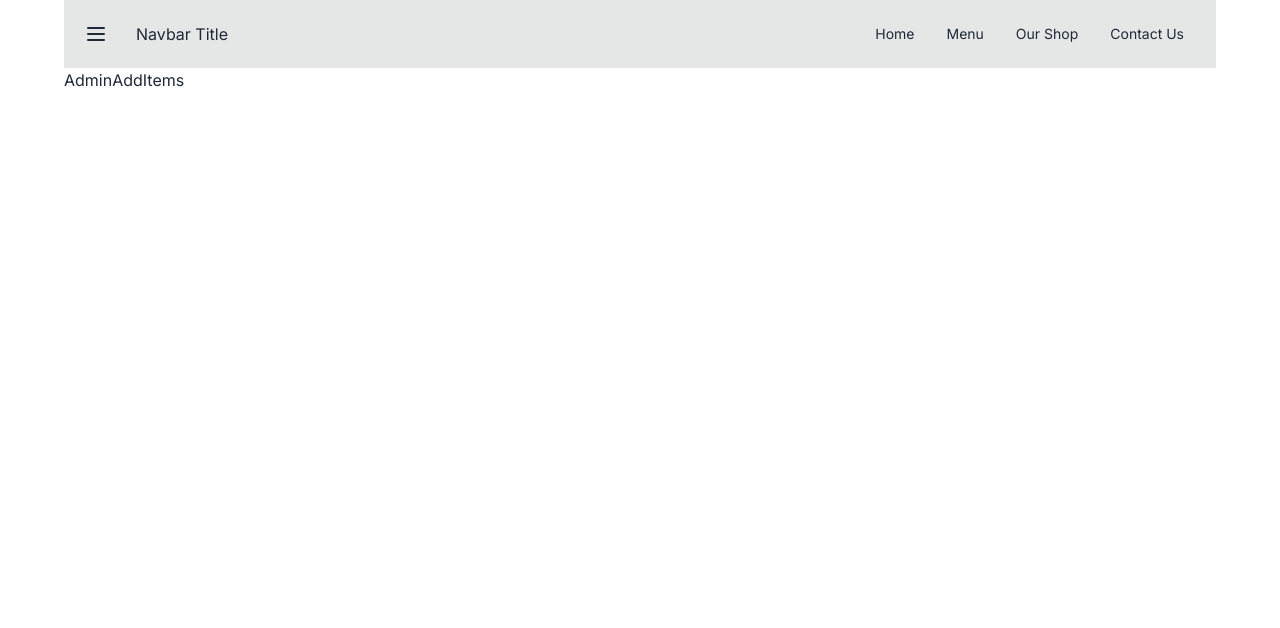
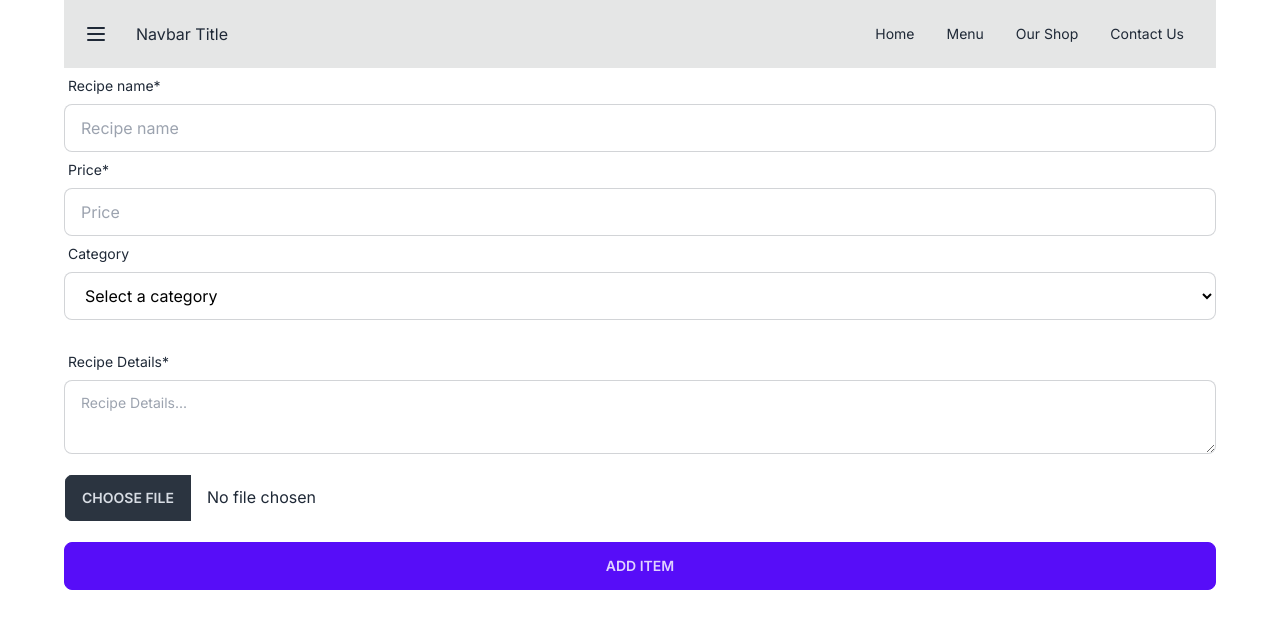
Before and after one commit to suhanurrahman007/Bistro-Boos, a React (Vite) app: page /dashboard/adminAddItems in a window 1280 px wide. Shown: the top 628 px of the page. Built offline with nearby package versions, Linux system fonts and the light colour scheme; no server answers; sample sign-in values are in the browser's storage.

Commit message:
menu items show and delete here

```diff
--- a/src/Pages/DashboardPages/AdminAddItems/AdminAddItems.jsx
+++ b/src/Pages/DashboardPages/AdminAddItems/AdminAddItems.jsx
@@ -1,6 +1,130 @@
+import { useForm } from "react-hook-form";
+import usePublicAxios from "../../../hooks/usePublicAxios";
+import useAxios from "../../../hooks/useAxios";
+import Swal from "sweetalert2";
+
+const image_hosting_key = import.meta.env.VITE_IMAGE_HOSTING;
+
+const image_hosting_api = `https://api.imgbb.com/1/upload?expiration=600&key=${image_hosting_key}`;
 
 const AdminAddItems = () => {
-    return <div>AdminAddItems</div>;
+  const { register, handleSubmit, reset } = useForm();
+  const axiosPublic = usePublicAxios()
+
+  const axios = useAxios()
+
+
+  const onSubmit = async (data) => {
+    console.log(data);
+    const imageFile = {image : data.image[0]}
+    const res = await axiosPublic.post(image_hosting_api,imageFile, {
+        headers: {
+            "content-type" : "multipart/form-data"
+        }
+    })
+
+    console.log(res.data);
+
+    if (res.data.success) {
+      const menuItem = {
+        name: data.name,
+        category: data.category,
+        price: parseFloat(data.price),
+        recipe: data.recipe,
+        image: res.data.data.display_url
+      }
+
+      const res = await axios.post("/menu", menuItem)
+      console.log(res.data);
+      reset()
+      if (res.data.insertedId) {
+        Swal.fire({
+          icon: "success",
+          title: "Wow...",
+          text: "Menu Item is Added Successfully!",
+        });
+      }
+
+
+      // console.log(menuItem);
+    }
+  };
+
+  return (
+    <div>
+      <form onSubmit={handleSubmit(onSubmit)}>
+        <div className="text-black">
+          <div className="form-control">
+            <label className="label">
+              <span className="label-text ">Recipe name*</span>
+            </label>
+            <input
+              type="text"
+              {...register("name")}
+              placeholder="Recipe name"
+              className="input input-bordered"
+              required
+            />
+          </div>
+
+          <div className="form-control">
+            <label className="label">
+              <span className="label-text ">Price*</span>
+            </label>
+            <input
+              type="text"
+              {...register("price")}
+              placeholder="Price"
+              className="input input-bordered"
+              required
+            />
+          </div>
+
+          <div className="form-control">
+            <label className="label">
+              <span className="label-text ">Category</span>
+            </label>
+            <select
+              className="input input-bordered"
+              {...register("category")}
+              defaultValue={"default"}
+              required
+            >
+              <option disabled value="default">Select a category</option>
+              <option value="pizza">pizza</option>
+              <option value="Salad">Salad</option>
+              <option value="soups">soups</option>
+              <option value="desserts">desserts</option>
+              <option value="drinks">drinks</option>
+            </select>
+          </div>
+        </div>
+
+        <div className="form-control mt-6 space-y-5">
+          <div className="form-control">
+            <label className="label">
+              <span className="label-text ">Recipe Details*</span>
+            </label>
+            <textarea
+              name="detailedDescription"
+              {...register("recipe")}
+              placeholder="Recipe Details..."
+              className="textarea textarea-bordered"
+              required
+            ></textarea>
+          </div>
+          <div>
+            <input
+              type="file"
+              {...register("image")}
+              className="file-input w-full max-w-xs"
+            />
+          </div>
+          <input className="btn btn-primary" type="submit" value={"Add Item"} />
+        </div>
+      </form>
+    </div>
+  );
 };
 
 export default AdminAddItems;
--- a/src/Pages/DashboardPages/AdminManageItems/AdminManageItems.jsx
+++ b/src/Pages/DashboardPages/AdminManageItems/AdminManageItems.jsx
@@ -1,6 +1,103 @@
+import { FaEdit } from "react-icons/fa";
+import SectionTitle from "../../../components/SectionTitle";
+import { RiDeleteBin6Fill } from "react-icons/ri";
+import useAxios from "../../../hooks/useAxios";
+import Swal from "sweetalert2";
+import useMenu from "../../../hooks/useMenu";
 
 const AdminManageItems = () => {
-    return <div>AdminManageItems</div>;
+  const [menu, refetch] = useMenu();
+  const axios = useAxios();
+  //   console.log(cart);
+  const handleDelete = (id) => {
+    Swal.fire({
+      title: "Are you sure?",
+      text: "You won't be able to revert this!",
+      icon: "warning",
+      showCancelButton: true,
+      confirmButtonColor: "#3085d6",
+      cancelButtonColor: "#d33",
+      confirmButtonText: "Yes, delete it!",
+    }).then((result) => {
+      if (result.isConfirmed) {
+        axios.delete(`/menu/${id}`).then((res) => {
+          console.log(res.data);
+          Swal.fire({
+            title: "Deleted!",
+            text: "Your file has been deleted.",
+            icon: "success",
+          });
+          refetch()
+        });
+      }
+    });
+  };
+  return (
+    <div className="mt-7">
+      <SectionTitle
+        header={"Hurry Up!"}
+        miniHeader={"MANAGE ALL ITEMS"}
+      ></SectionTitle>
+
+      <div className="bg-slate-100 p-10">
+        <h1 className="text-3xl mb-5 font-bold text-justify">
+          Total Items : {menu?.length}
+        </h1>
+        <div>
+          <div className="overflow-x-auto">
+            <table className="table">
+              {/* head */}
+              <thead>
+                <tr>
+                  <th>No</th>
+                  <th>ITEM IMAGE</th>
+                  <th>ITEM NAME</th>
+                  <th>PRICE</th>
+                  <th>ACTION</th>
+                  <th>ACTION</th>
+                </tr>
+              </thead>
+              <tbody>
+                {menu?.map((item, index) => (
+                  <tr key={item._id}>
+                    <th>{index + 1}</th>
+                    <td>
+                      <div className="flex items-center gap-3">
+                        <div className="avatar">
+                          <div className="mask mask-squircle w-12 h-12">
+                            <img
+                              src={item?.image}
+                              alt="Avatar Tailwind CSS Component"
+                            />
+                          </div>
+                        </div>
+                      </div>
+                    </td>
+                    <td>{item?.name}</td>
+                    <td>{item?.price}</td>
+                    <th>
+                      <button className="btn btn-ghost btn-xs">
+                        <FaEdit></FaEdit>
+                      </button>
+                    </th>
+
+                    <th>
+                      <button
+                        onClick={() => handleDelete(item._id)}
+                        className="btn btn-ghost btn-xs"
+                      >
+                        <RiDeleteBin6Fill></RiDeleteBin6Fill>
+                      </button>
+                    </th>
+                  </tr>
+                ))}
+              </tbody>
+            </table>
+          </div>
+        </div>
+      </div>
+    </div>
+  );
 };
 
 export default AdminManageItems;
--- a/src/Router/AdminRoute.jsx
+++ b/src/Router/AdminRoute.jsx
@@ -26,7 +26,7 @@ const AdminRoute = ({children}) => {
     }
 
     return (
-      <Navigate to={"/login"} state={{ from: location }} replace></Navigate>
+      <Navigate to={"/"} state={{ from: location }} replace></Navigate>
     );
 };
 
--- a/src/Router/PrivetRoute.jsx
+++ b/src/Router/PrivetRoute.jsx
@@ -4,7 +4,7 @@ import useAuth from "../hooks/useAuth";
 const PrivetRoute = ({children}) => {
     const {user, isLoading} = useAuth()
     const location = useLocation()
-    console.log(location);
+    // console.log(location);
     if (isLoading) {
         return (
           <div>
--- a/src/Router/Router.jsx
+++ b/src/Router/Router.jsx
@@ -17,6 +17,7 @@ import AdminHome from "../Pages/DashboardPages/AdminHome/AdminHome";
 import AdminAddItems from "../Pages/DashboardPages/AdminAddItems/AdminAddItems";
 import AdminManageItems from "../Pages/DashboardPages/AdminManageItems/AdminManageItems";
 import AdminManageBookings from "../Pages/DashboardPages/AdminManageBookings/AdminManageBookings";
+import AdminRoute from "./AdminRoute";
 
 const router = createBrowserRouter([
   {
@@ -47,7 +48,11 @@ const router = createBrowserRouter([
   },
   {
     path: "/dashboard",
-    element: <Dashboard></Dashboard>,
+    element: (
+      <PrivetRoute>
+        <Dashboard></Dashboard>
+      </PrivetRoute>
+    ),
     children: [
       {
         path: "userHome",
@@ -83,7 +88,11 @@ const router = createBrowserRouter([
       },
       {
         path: "allUsers",
-        element: <AllUser></AllUser>,
+        element: (
+          <AdminRoute>
+            <AllUser></AllUser>
+          </AdminRoute>
+        ),
       },
     ],
   },
--- a/src/hooks/useAdmin.jsx
+++ b/src/hooks/useAdmin.jsx
@@ -4,14 +4,14 @@ import useAxios from "./useAxios";
 
 const useAdmin = () => {
     const {user} = useAuth()
-    console.log(user?.email);
+    // console.log(user?.email);
     const axios = useAxios()
 
     const {data : isAdmin, isPending: isAdminLoading} = useQuery({
         queryKey: [user?.email, "isAdmin"],
         queryFn: async()=>{
             const res = await axios.get(`/user/admin/${user?.email}`);
-            console.log(res.data);
+            // console.log(res.data);
             return res.data.admin
         }
     })
--- a/src/hooks/useAxios.jsx
+++ b/src/hooks/useAxios.jsx
@@ -10,7 +10,7 @@ const useAxios = () => {
   const {logout} = useAuth()
   instance.interceptors.request.use(function (config){
     const token = localStorage.getItem('access-token')
-    console.log("request ", token);
+    // console.log("request ", token);
     config.headers.authorization = `Bearer ${token}`
     return config
   }),(error) =>{
@@ -21,7 +21,7 @@ const useAxios = () => {
     return response
   },async(error) =>{
     const status = error.response.status
-    console.log("Status is "), status;
+    // console.log("Status is "), status;
     if (status === 401 || status === 403) {
       await logout()
       navigate("/login")
--- a/src/hooks/useMenu.jsx
+++ b/src/hooks/useMenu.jsx
@@ -1,18 +1,32 @@
-import { useEffect, useState } from "react";
+// import { useEffect, useState } from "react";
+
+import { useQuery } from "@tanstack/react-query";
+import useAxios from "./useAxios";
 
 const useMenu = () => {
-    const [menu, setMenu] = useState([])
-    const [loading, setLoading] = useState(true)
-    useEffect(() => {
-      fetch("http://localhost:5000/menu")
-        .then((res) => res.json())
-        .then((data) => {
-          setMenu(data);
-          setLoading(false);
-        });
-    }, []);
+    // const [menu, setMenu] = useState([])
+    // const [loading, setLoading] = useState(true)
+    // useEffect(() => {
+    //   fetch("http://localhost:5000/menu")
+    //     .then((res) => res.json())
+    //     .then((data) => {
+    //       setMenu(data);
+    //       setLoading(false);
+    //     });
+    // }, []);
 
-    return [menu, loading]
+    const axios = useAxios()
+
+    const {data: menu = [], isLoading, refetch} = useQuery({
+      queryKey: ["menu"],
+      queryFn: async()=>{
+        const res = await axios("/menu")
+        // console.log(res.data);
+        return res.data
+      }
+    })
+
+    return [menu, refetch, isLoading];
 };
 
 export default useMenu;
```
